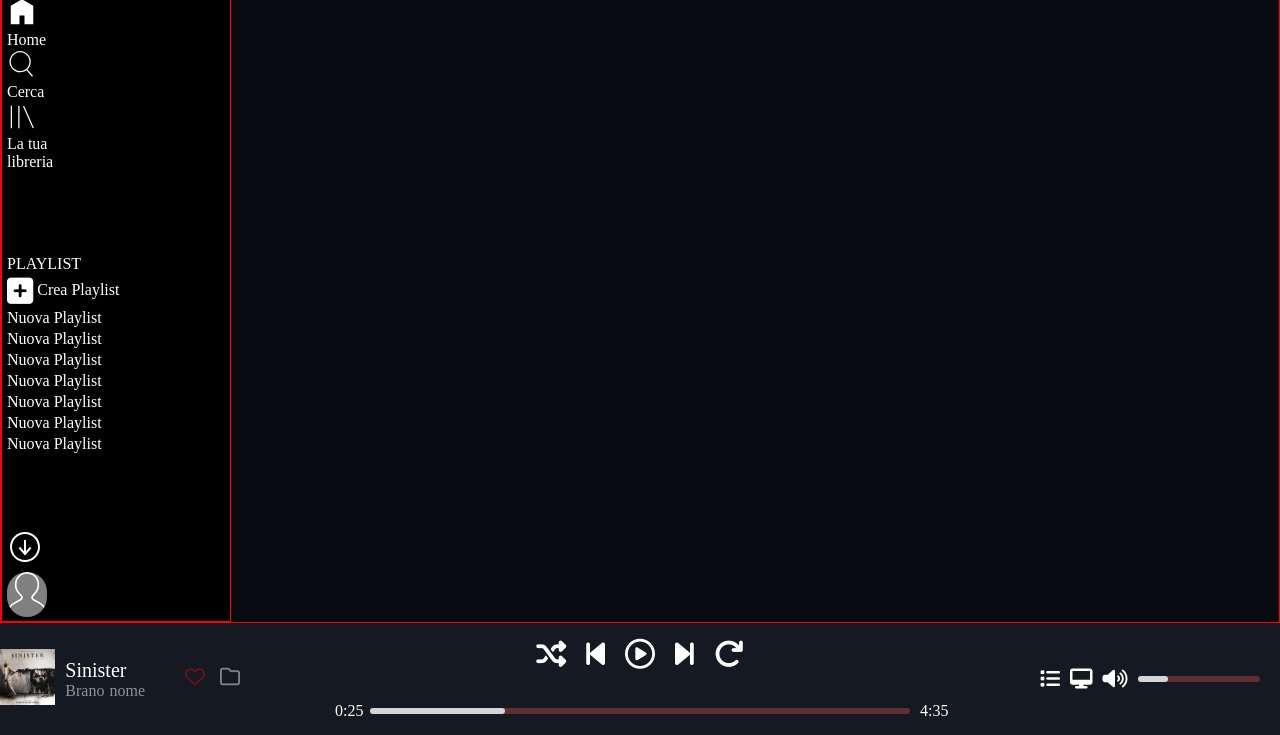
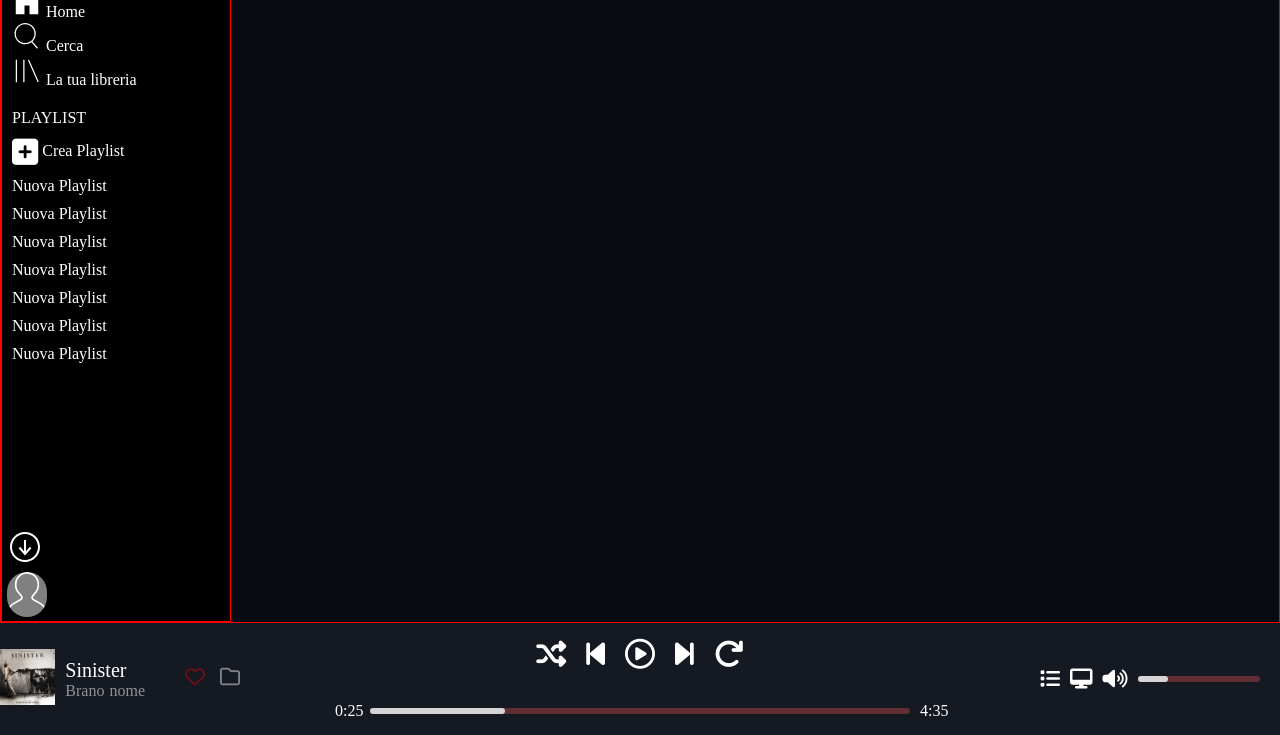
Before and after one commit to SabrinaGiancaspr/html-css-spotifyweb, a plain HTML site: page index.html in a window 1280 px wide. Shown: the part 65-800 px from the top of the page. Drawn offline with Linux system fonts and the light colour scheme.

Commit message:
edit list sidebar

```diff
--- a/app.css/app.css
+++ b/app.css/app.css
@@ -67,8 +67,8 @@ menu {
 .sidebar-container{
   display: flex;
   flex-direction: column;
+  height: 100%;
   justify-content: space-between;
-  height: 100%;
 }
 
 .logo-spotify{
@@ -106,12 +106,15 @@ menu {
   vertical-align: middle;
 }
 
-.playlist{
-display: none;
+.menu-home{
+  margin-left: 10px;
 }
 
-.list-item{
-  display: none;
+.playlist-container{
+  display: flex;
+  flex-direction: column;
+  gap: 10px;
+  margin-top: 20px;
 }
 
 /* main */
@@ -313,6 +316,8 @@ display: none;
     flex-direction: column;
     gap: 3px;
     margin-left: 5px;
+    flex-grow: 1;
+    height: 100%;
   }
 
   .list-item{
--- a/index.html
+++ b/index.html
@@ -13,18 +13,28 @@
 <!-- asidebar  -->
       <aside class="sidebar-menu">
         <div class="sidebar-container">
-          <ul class="menu-logo">
 
-              <li><img class="logo-spotify" src="./img/logo-small.svg" alt=""></li>
-              <li><img class="logo-with-title" src="./img/logo.svg" alt=""></li>
-              <li><img class="img-nav-sidebar" src="./img/home.svg" alt=""></li>
-              <li class="list-item"><span>Home</span></li>
-              <li><img class="img-nav-sidebar" src="./img/search.svg" alt=""></li>
-              <li class="list-item"><span>Cerca</span></li>
-              <li><img class="img-nav-sidebar" src="./img/libreria.svg" alt=""></li>
-              <li class="list-item"><span>La tua libreria</span></li>
+            <div class="menu-home">
+
+            <figure>
+              <img class="logo-spotify" src="./img/logo-small.svg" alt="">
+              <img class="logo-with-title" src="./img/logo.svg" alt="">
+            </figure>
+
+              <ul class="home-list">
+                <li><img class="img-nav-sidebar" src="./img/home.svg" alt="">
+                    <span class="list-item">Home</span>
+                </li>
+                <li><img class="img-nav-sidebar" src="./img/search.svg" alt="">
+                    <span class="list-item"> Cerca</span>
+                </li>
+                <li><img class="img-nav-sidebar" src="./img/libreria.svg" alt="">
+                    <span class="list-item">La tua libreria</span>
+                </li>
               </ul>
-          <ul class="playlist">
+
+
+              <ul class="playlist-container">
                 <li class="playlist-section">PLAYLIST</li>
                 <li><i class="fa-solid fa-square-plus"></i> Crea Playlist</li>
                 <li>Nuova Playlist</li>
@@ -35,10 +45,15 @@
                 <li>Nuova Playlist</li>
                 <li>Nuova Playlist</li>
               </ul>
-          <ul class="menu-profile">
+            </div>
+          <div class="menu-profile">
+            <ul>
               <li><img class="download-icon" src="./img/download.svg" alt=""></li>
-            <li><img class="profile-icon" src="./img/profile.svg" alt=""></li>
+              <li></li><img class="profile-icon" src="./img/profile.svg" alt="">
             </ul>
+          </div>
+
+
         </div>
       </aside>
 <!-- navbar button -->
```
Lines whose indentation alone changed are shown as unchanged.
